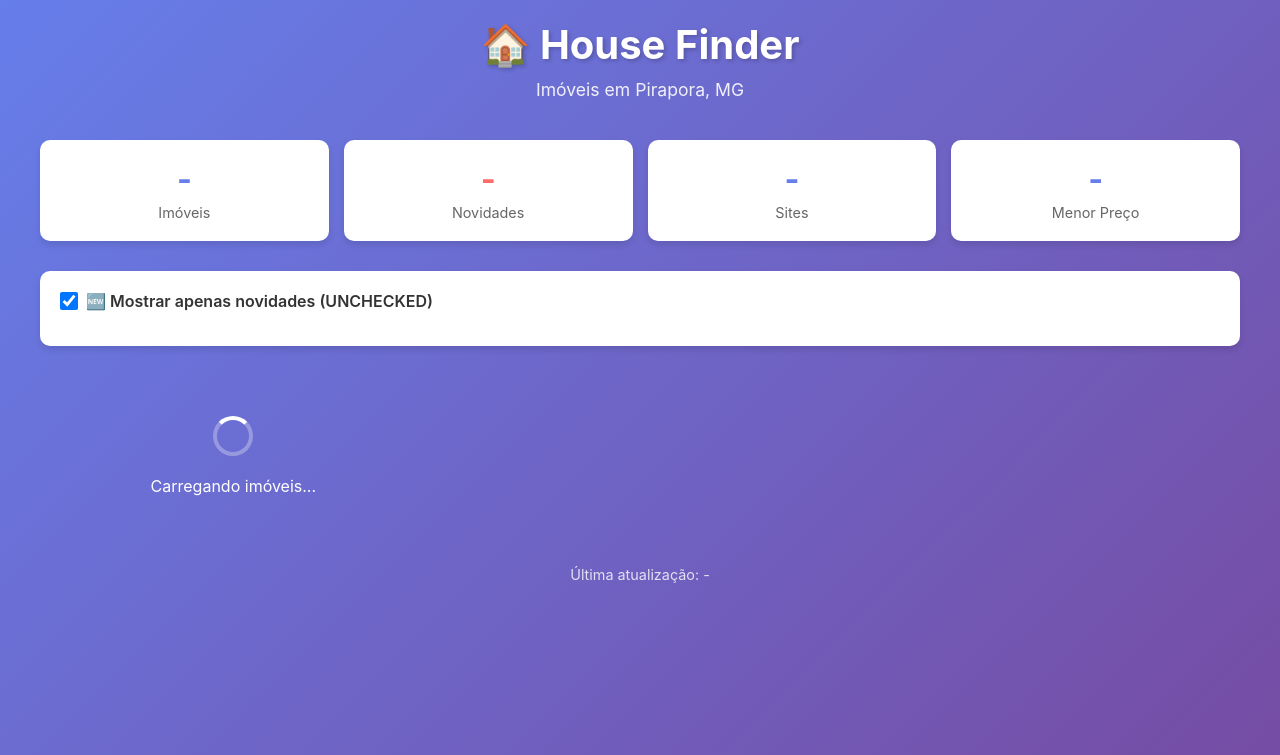
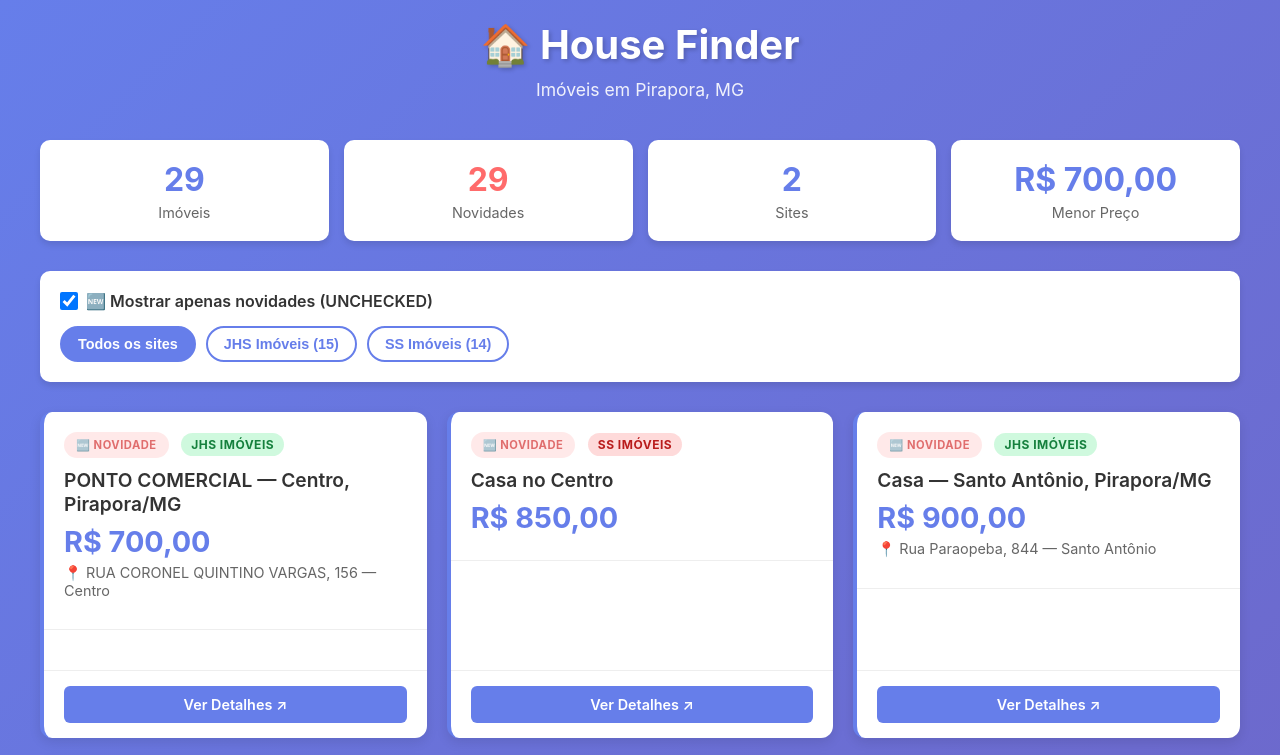
Before and after one commit to jandirbraga/house-finder, a website: page docs/index.html in a window 1280 px wide. Shown: the top 755 px of the page. Drawn offline with Linux system fonts and the light colour scheme.

Commit message:
feat: ajuste layout

```diff
--- a/docs/index.html
+++ b/docs/index.html
@@ -431,7 +431,7 @@
                 const isNew = house.status === 'UNCHECKED';
 
                 return `
-                    <div class="property-card ${isNew ? 'unchecked' : ''}">`
+                    <div class="property-card ${isNew ? 'unchecked' : ''}">
                         <div class="property-header">
                             ${isNew ? '<span class="property-status status-new">🆕 NOVIDADE</span>' : ''}
                             <span class="property-site ${siteClass}">${house.site}</span>
```
